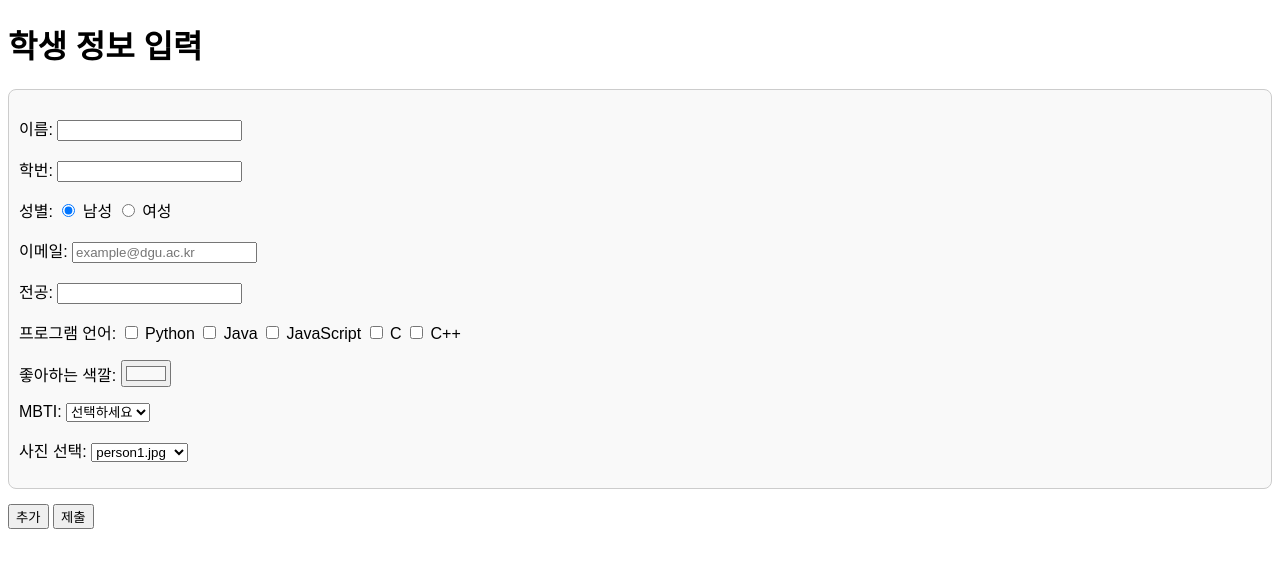
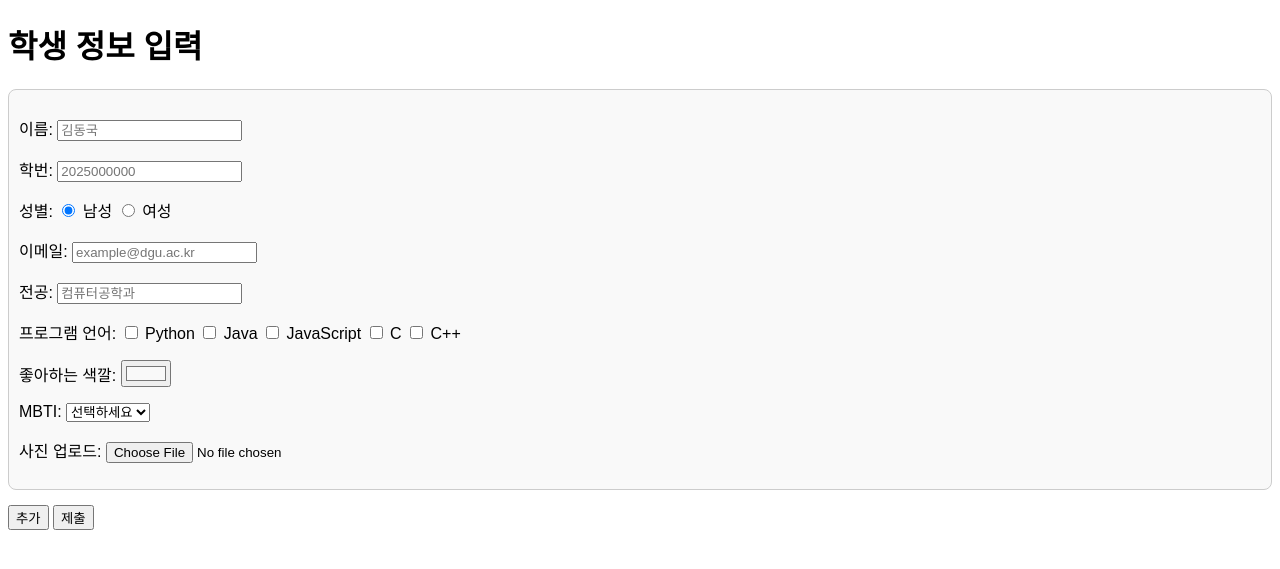
Before and after one commit to gaeunkim33/2025-1-OSSPrac-flow-05, a Flask app: page /input in a window 1280 px wide. Shown: the top 569 px of the page. Run offline with Flask 3, Linux system fonts and the light colour scheme.

Commit message:
add personal info, modified image upload

```diff
--- a/Subject3_2/team.py
+++ b/Subject3_2/team.py
@@ -28,7 +28,7 @@ def result():
     email = request.form.getlist('email[]')
     major = request.form.getlist('major[]')
     mbti = request.form.getlist('mbti[]')
-    photos = request.form.getlist('photo[]')
+    color = request.form.getlist('color[]')
 
     genders = []
     languages = []
@@ -38,10 +38,22 @@ def result():
         genders.append(gender_value)
         langs = request.form.getlist(f'language_{i}')
         languages.append(langs)
-    color = request.form.getlist('color[]')
+
+    photo_file = request.files.getlist('photo[]')
+    photo_filename = []
+    image_folder = os.path.join(os.path.dirname(__file__), 'image')
+    os.makedirs(image_folder, exist_ok=True)
+    for i, photo in enumerate(photo_file):
+        if photo and photo.filename:
+            filename = f"{photo.filename}"
+            save_path = os.path.join(image_folder, filename)
+            photo.save(save_path)
+            photo_filename.append(filename)
+        else:
+            photo_filename.append("None")  # 이미지가 없는 경우 텍스트로 처리
 
     # 데이터를 템플릿으로 전달하여 출력 페이지 생성
-    return render_template('result.html', students=zip(names, student_numbers, genders, email, major, languages, color, mbti, photos))
+    return render_template('result.html', students=zip(names, student_numbers, genders, email, major, languages, color, mbti, photo_filename))
 
 @app.route('/contact')
 def contact():
--- a/Subject3_2/templates/index.html
+++ b/Subject3_2/templates/index.html
@@ -27,7 +27,7 @@
     </style>
     <script>
         function showContactInfo() {
-            alert("긴급전화: 010-1234-5678");
+            alert("대표 팀장 번호: 010-1234-5678");
         }
         function openContactPage() {
             window.open("/contact", "contactPage", "width=600,height=400");
--- a/Subject3_2/templates/input.html
+++ b/Subject3_2/templates/input.html
@@ -19,17 +19,17 @@
 </head>
 <body>
     <h1>학생 정보 입력</h1>
-    <form action="/result" method="POST" id="studentForm">
+    <form action="/result" method="POST" id="studentForm" enctype="multipart/form-data">
         <div id="personContainer">
             <div class="person-block">
-                <p>이름: <input type="text" name="name[]" required></p>
-                <p>학번: <input type="text" name="StudentNumber[]" required></p>
+                <p>이름: <input type="text" name="name[]" required placeholder="김동국"></p>
+                <p>학번: <input type="text" name="StudentNumber[]" required placeholder="2025000000"></p>
                 <p>성별:
                     <input type="radio" name="gender_0" value="male" required, checked> 남성
                     <input type="radio" name="gender_0" value="female"> 여성
                 </p>
                 <p>이메일: <input type="email" name="email[]" required placeholder="example@dgu.ac.kr"></p>
-                <p>전공: <input type="text" name="major[]" required></p>
+                <p>전공: <input type="text" name="major[]" required placeholder="컴퓨터공학과"></p>
                 <p>프로그램 언어:
                     <input type="checkbox" name="language_0" value="python"> Python
                     <input type="checkbox" name="language_0" value="java"> Java
@@ -67,14 +67,7 @@
                       </optgroup>
                     </select>
                 </p>
-                <p>사진 선택:
-                    <select name="photo[]">
-                      <option value="person1.jpg">person1.jpg</option>
-                      <option value="person2.jpg">person2.jpg</option>
-                      <option value="person3.png">person3.png</option>
-                      <option value="person4.jpg">person4.jpg</option>
-                    </select>
-                </p>
+                <p>사진 업로드: <input type="file" name="photo[]" accept="image/*"></p>
             </div>
         </div>
         <button type="button" onclick="addPerson()">추가</button>
@@ -90,14 +83,14 @@
         const personBlock = document.createElement("div");
         personBlock.className = "person-block";
         personBlock.innerHTML = `
-            <p>이름: <input type="text" name="name[]" required></p>
-            <p>학번: <input type="text" name="StudentNumber[]" required></p>
+            <p>이름: <input type="text" name="name[]" required placeholder="김동국"></p>
+            <p>학번: <input type="text" name="StudentNumber[]" required placeholder="2025000000"></p>
             <p>성별:
                 <input type="radio" name="gender_${personCount}" value="male" required, checked> 남성
                 <input type="radio" name="gender_${personCount}" value="female"> 여성
             </p>
             <p>이메일: <input type="email" name="email[]" required placeholder="example@dgu.ac.kr"></p>
-            <p>전공: <input type="text" name="major[]" required></p>
+            <p>전공: <input type="text" name="major[]" required placeholder="컴퓨터공학과"></p>
             <p>프로그램 언어:
                 <input type="checkbox" name="language_${personCount}" value="python"> Python
                 <input type="checkbox" name="language_${personCount}" value="java"> Java
@@ -135,14 +128,7 @@
                     </optgroup>
                 </select>
             </p>
-            <p>사진 선택:
-                    <select name="photo[]">
-                      <option value="person1.jpg">person1.jpg</option>
-                      <option value="person2.jpg">person2.jpg</option>
-                      <option value="person3.png">person3.png</option>
-                      <option value="person4.jpg">person4.jpg</option>
-                    </select>
-                </p>
+            <p>사진 업로드: <input type="file" name="photo[]" accept="image/*" required></p>
 
         `;
 
```
Also changed, not shown: Subject3_2/templates/contact.html (+5 -5 lines), Subject3_2/templates/result.html (+17 -2 lines).
